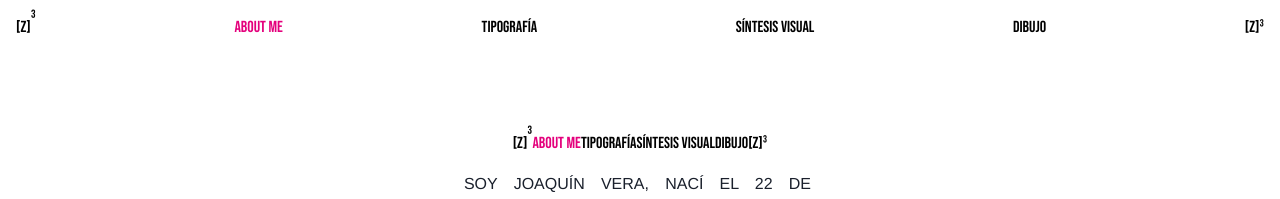
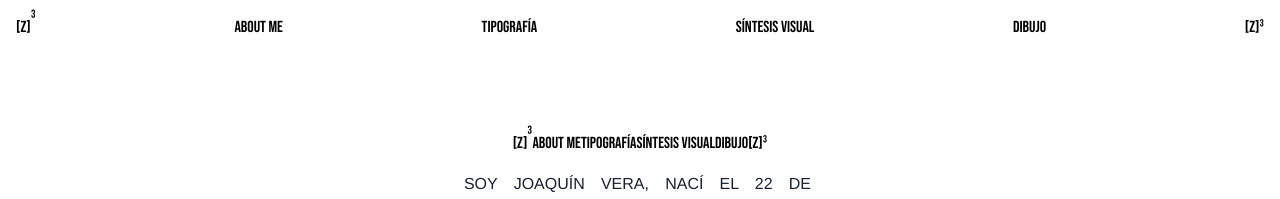
Before and after one commit to GPT-Engineer-App/minimalist-typography, a React (Vite) app: page /about-me in a window 1280 px wide. Shown: the top 199 px of the page. Built offline with nearby package versions, Linux system fonts and the light colour scheme; a web font is replaced by a local one.

Commit message:
Updated the `Navigation.jsx` component to ensure "ABOUT ME" is not highlighted by default and only turns pink when hovered.
Prompt: unhighlight "about me"it should onlybe pink when the mouse hovers

```diff
--- a/src/components/Navigation.jsx
+++ b/src/components/Navigation.jsx
@@ -3,7 +3,7 @@ import { Box, Flex, Text, HStack } from "@chakra-ui/react";
 import { useState } from "react";
 
 const Navigation = () => {
-  const [active, setActive] = useState("ABOUT ME");
+  const [active, setActive] = useState("");
 
   const handleClick = (item) => {
     setActive(item);
@@ -23,7 +23,7 @@ const Navigation = () => {
           </Text>
         </Link>
         <Link to="/about-me" onClick={() => handleClick("ABOUT ME")}>
-          <Text fontFamily="Bebas Neue" color={active === "ABOUT ME" ? "#E4007C" : "black"} _hover={{ color: "#E4007C" }}>
+          <Text fontFamily="Bebas Neue" color="black" _hover={{ color: "#E4007C" }}>
             ABOUT ME
           </Text>
         </Link>
```
